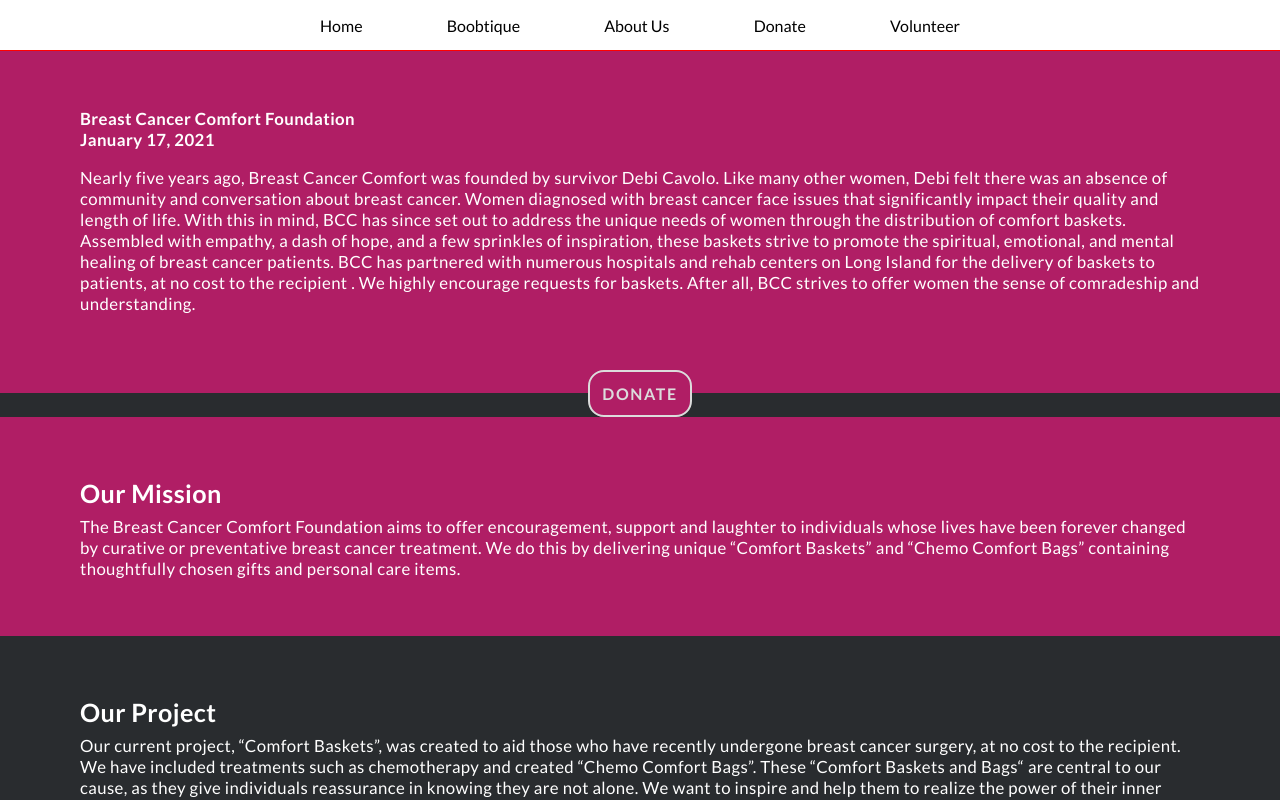
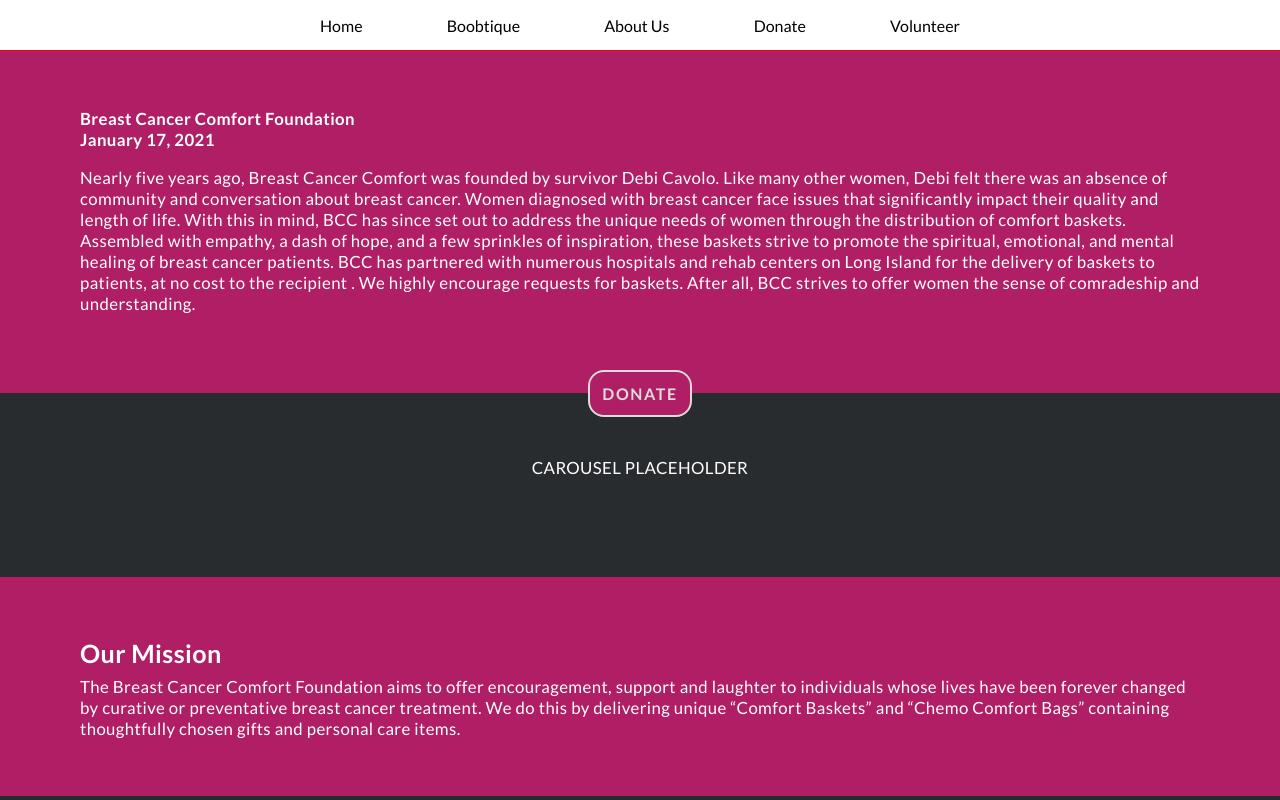
Before and after one commit to vishalicious213/bcc-v2, a Next.js app: page / in a window 1280 px wide. Shown: the top 800 px of the page. Built offline with nearby package versions, Linux system fonts and the light colour scheme.

Commit message:
added carousel placeholder

```diff
--- a/pages/index.js
+++ b/pages/index.js
@@ -23,6 +23,10 @@
         <div className='button-container'>
           <button className='button'>DONATE</button>
         </div>
+
+        <section className='carousel'>
+          CAROUSEL PLACEHOLDER
+        </section>
 
         <section className='pink-container'>
           <h2 className='h2'>Our Mission</h2>
--- a/styles/globals.css
+++ b/styles/globals.css
@@ -99,3 +99,16 @@
     border-radius: 1rem;
     border: 3px solid gainsboro;
 }
+
+/* CAROUSEL */
+
+.carousel {
+  width: 100%;
+  color: white;
+  background-color: #292c2f;
+  padding: 2.5rem 5rem 2.5rem;
+  font-size: 1.05rem;
+  letter-spacing: .025rem;
+  text-align: center;
+  height: 10rem;
+}
```
